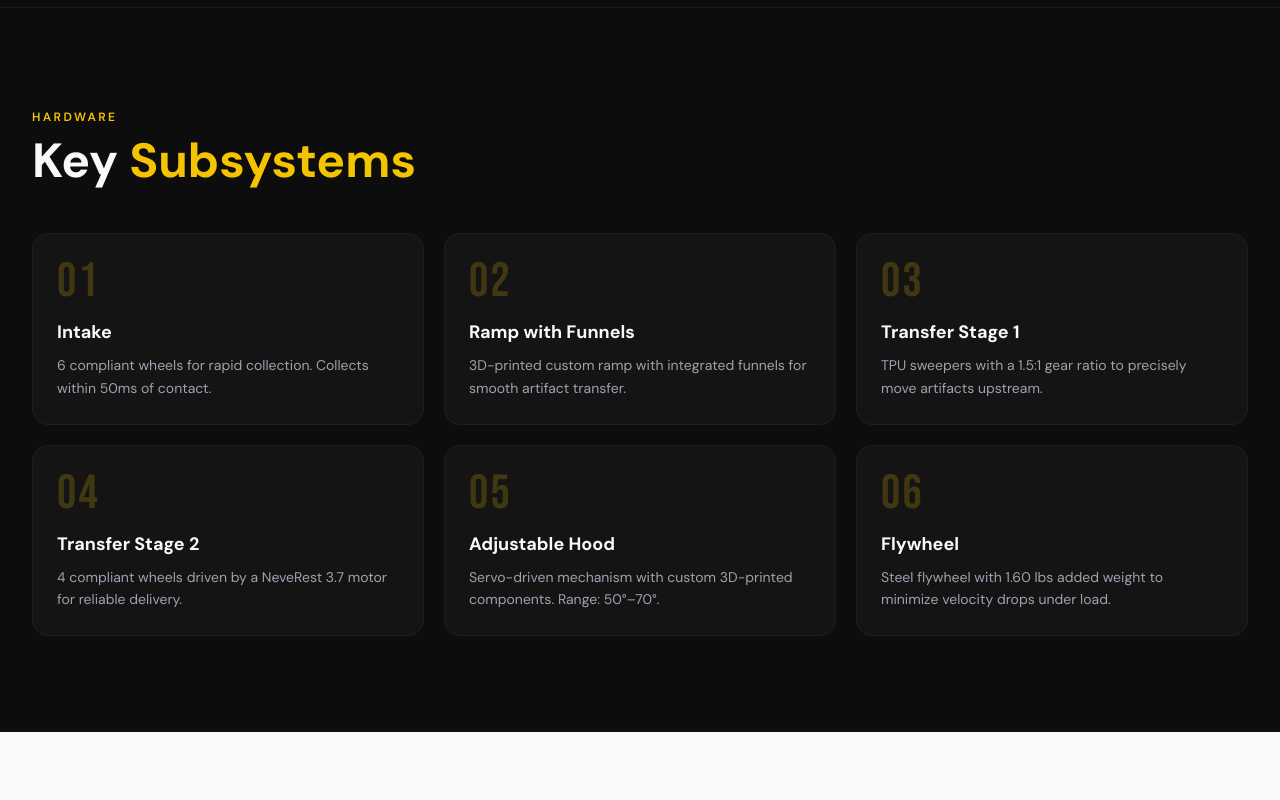
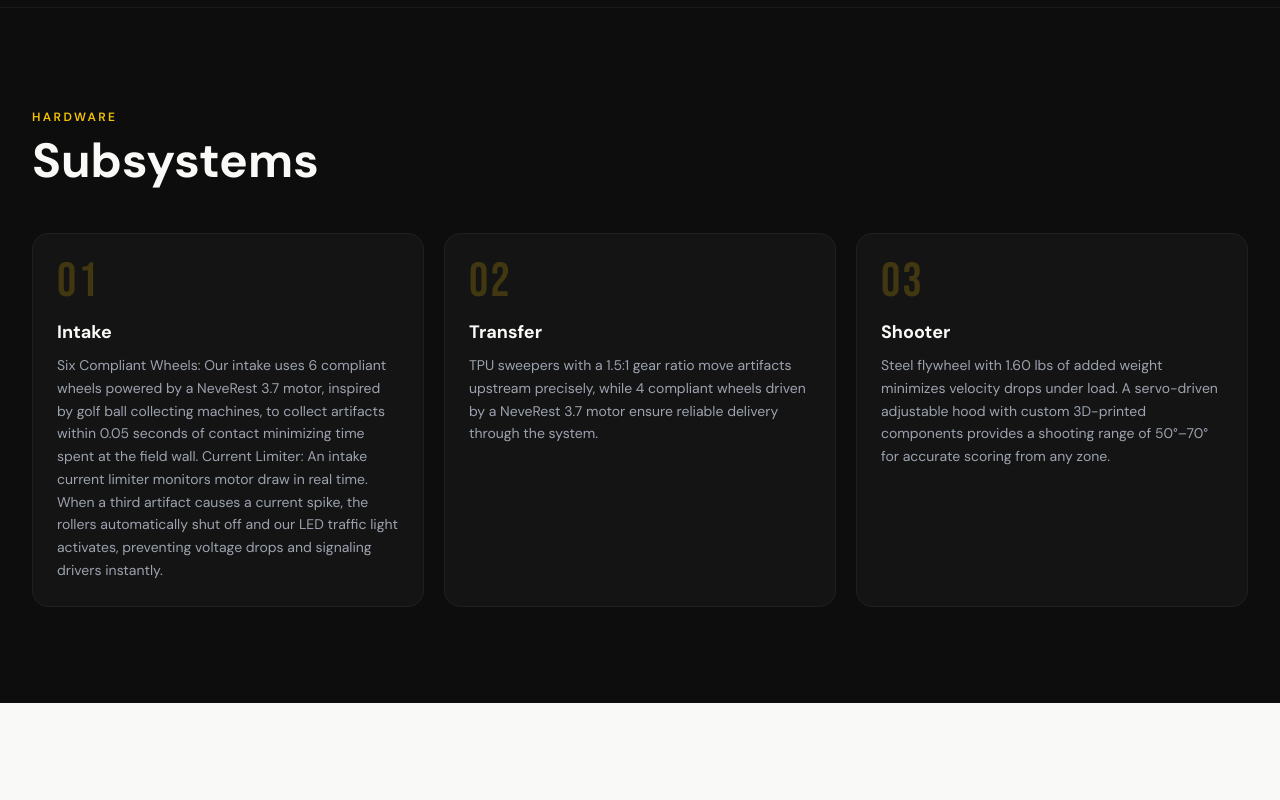
Before and after one commit to neilLawyer/nanogurus-2.0, a Next.js app: page /robot in a window 1280 px wide. Shown: the part 1240-2040 px from the top of the page. Built offline with nearby package versions, Linux system fonts and the light colour scheme.

Commit message:
Remove portfolio download, rename to Subsystems, reduce to 3 subsystems

```diff
--- a/app/robot/page.tsx
+++ b/app/robot/page.tsx
@@ -84,7 +84,7 @@ export default function RobotPage() {
           {/* SUBSYSTEMS */}
           <section className="bg-[#0D0D0D] py-24">
             <div className="max-w-7xl mx-auto px-4 sm:px-6 lg:px-8">
-              <SectionHeading label="Hardware" title="Key" titleGold="Subsystems" />
+              <SectionHeading label="Hardware" title="Subsystems" />
               <div className="grid sm:grid-cols-2 lg:grid-cols-3 gap-5">
                 {robot.subsystems.map((s) => (
                   <div
--- a/data/robot.ts
+++ b/data/robot.ts
@@ -32,32 +32,17 @@ export const robots: RobotSeason[] = [
       {
         num: "01",
         title: "Intake",
-        desc: "6 compliant wheels for rapid collection. Collects within 50ms of contact.",
+        desc: "Six Compliant Wheels: Our intake uses 6 compliant wheels powered by a NeveRest 3.7 motor, inspired by golf ball collecting machines, to collect artifacts within 0.05 seconds of contact minimizing time spent at the field wall. Current Limiter: An intake current limiter monitors motor draw in real time. When a third artifact causes a current spike, the rollers automatically shut off and our LED traffic light activates, preventing voltage drops and signaling drivers instantly.",
       },
       {
         num: "02",
-        title: "Ramp with Funnels",
-        desc: "3D-printed custom ramp with integrated funnels for smooth artifact transfer.",
+        title: "Transfer",
+        desc: "TPU sweepers with a 1.5:1 gear ratio move artifacts upstream precisely, while 4 compliant wheels driven by a NeveRest 3.7 motor ensure reliable delivery through the system.",
       },
       {
         num: "03",
-        title: "Transfer Stage 1",
-        desc: "TPU sweepers with a 1.5:1 gear ratio to precisely move artifacts upstream.",
-      },
-      {
-        num: "04",
-        title: "Transfer Stage 2",
-        desc: "4 compliant wheels driven by a NeveRest 3.7 motor for reliable delivery.",
-      },
-      {
-        num: "05",
-        title: "Adjustable Hood",
-        desc: "Servo-driven mechanism with custom 3D-printed components. Range: 50°–70°.",
-      },
-      {
-        num: "06",
-        title: "Flywheel",
-        desc: "Steel flywheel with 1.60 lbs added weight to minimize velocity drops under load.",
+        title: "Shooter",
+        desc: "Steel flywheel with 1.60 lbs of added weight minimizes velocity drops under load. A servo-driven adjustable hood with custom 3D-printed components provides a shooting range of 50°–70° for accurate scoring from any zone.",
       },
     ],
     timeline: [
@@ -99,8 +84,7 @@ export const robots: RobotSeason[] = [
         icon: "🔋",
       },
     ],
-    portfolioPath: "/design-portfolio.pdf",
-    // FILE: Drop pages 5-10 of the engineering portfolio as /public/design-portfolio.pdf
+    portfolioPath: null,
   },
   // ADD NEW SEASONS ABOVE THIS LINE — copy the block above and update all fields
 ];
```
